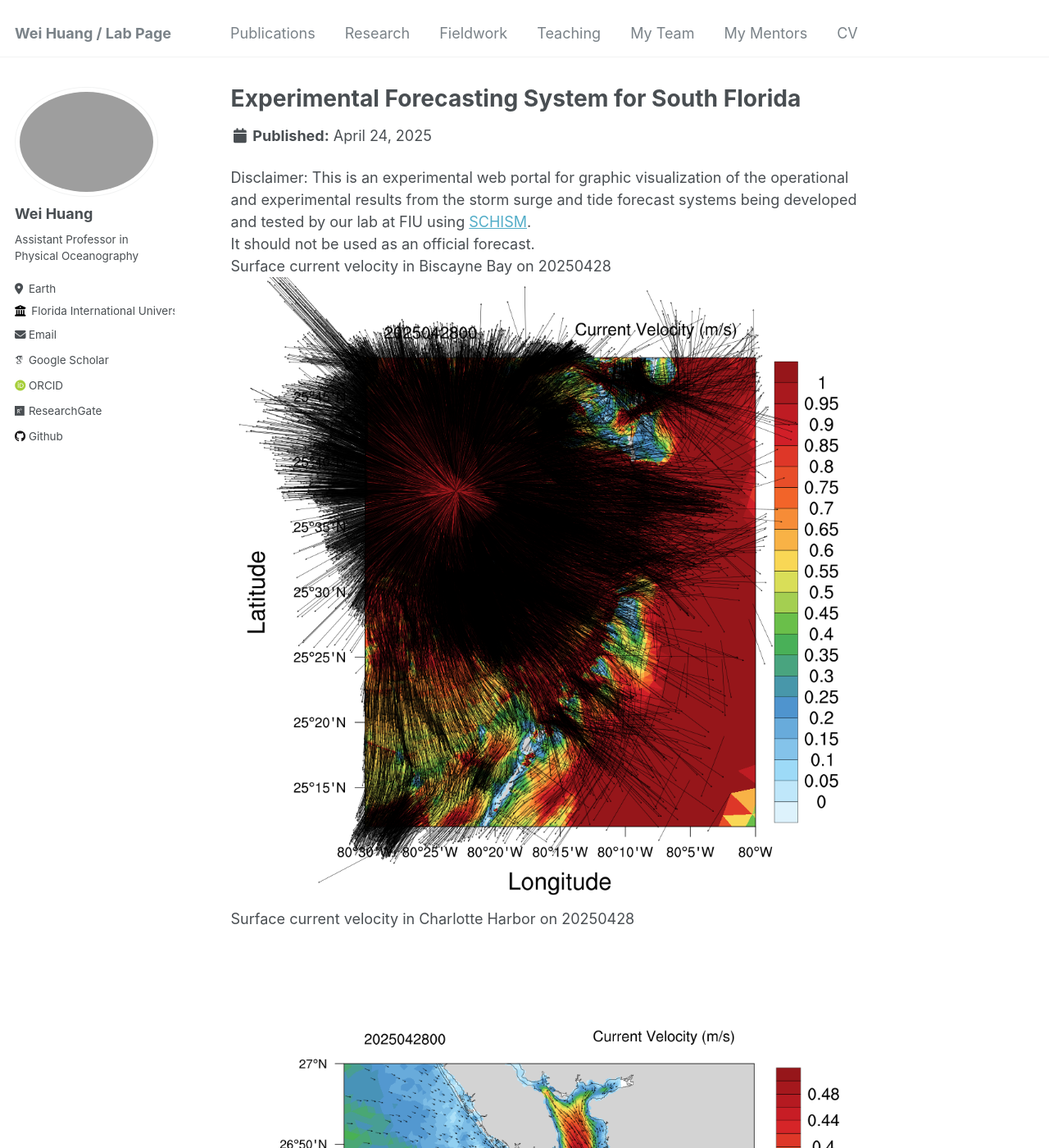
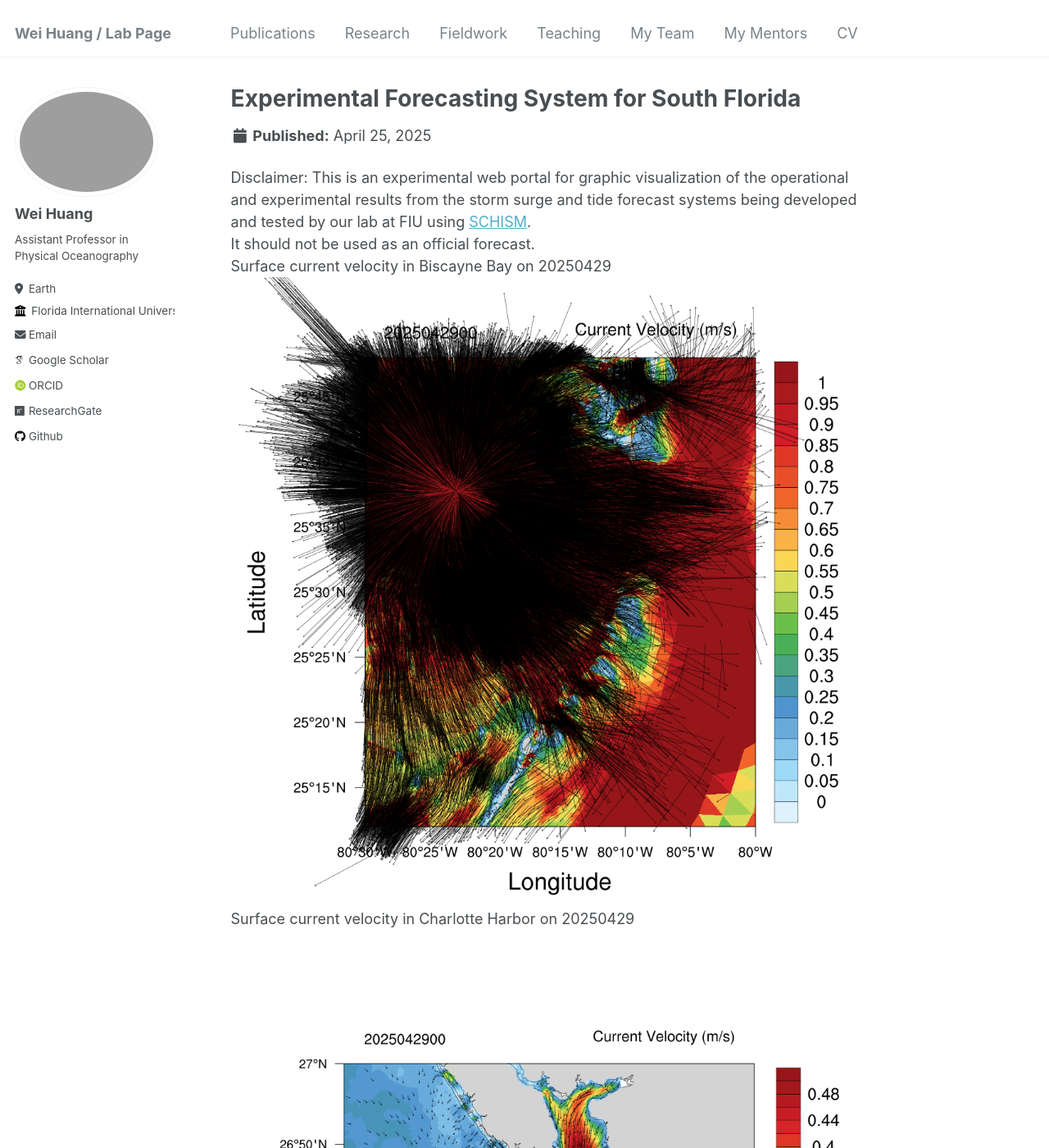
Before and after one commit to huang96169/huang96169.github.io, a Jekyll site: the page built from _research/research-1.md, in a window 1280 px wide and 1400 px high. Shown: the whole window at 82% size. Built offline with Jekyll 4.4.1, drawn with Linux system fonts in a browser that asks for light colours; some web fonts are replaced; some of the changed text lies outside the part shown.

Commit message:
replaced research_uv1.gif research_salt1.gif research_temp1.gif and replaced research_elev2.gif research_uv2.gif research_salt2.gif research_temp2.gif

```diff
--- a/_research/research-1.md
+++ b/_research/research-1.md
@@ -1,7 +1,7 @@
 ---
 title: "Experimental Forecasting System for South Florida"
-short: Surface current velocity of South Florida from 20250424 to 20250428
-date: 2025-04-24
+short: Surface current velocity of South Florida from 20250425 to 20250429
+date: 2025-04-25
 short1: "Disclaimer: This is an experimental web portal for graphic visualization of the operational and experimental results from the storm surge and tide forecast systems being developed and tested by our lab at FIU using [SCHISM](https://ccrm.vims.edu/schismweb/). It should not be used as an official forecast."
 excerpt: "<img src='/images/research_uv1.gif'>"
 collection: research
@@ -10,11 +10,11 @@ collection: research
 Disclaimer:
 This is an experimental web portal for graphic visualization of the operational and experimental results from the storm surge and tide forecast systems being developed and tested by our lab at FIU using [SCHISM](https://ccrm.vims.edu/schismweb/).<br/>
 It should not be used as an official forecast.<br/>
-Surface current velocity in Biscayne Bay on 20250428<br/>
+Surface current velocity in Biscayne Bay on 20250429<br/>
 <img src='/images/research_Bbay.png'>
-Surface current velocity in Charlotte Harbor on 20250428<br/>
+Surface current velocity in Charlotte Harbor on 20250429<br/>
 <img src='/images/research_Cbay.png'>
-Surface current velocity in Tampa Bay on 20250428<br/>
+Surface current velocity in Tampa Bay on 20250429<br/>
 <img src='/images/research_Tbay.png'>
 The map below showns observational stations used for validating the model's results, as well as the horizontal grid. <br/>
 The horizontal grid for SCHISM in simulating Biscayne Bay in South Florida, using flexible resolution resolving levees and canals (1-2 m), watershed rural and urban areas (30m-50m) and coastal ocean (500m-5km).<br/>
```
Also changed, not shown: _research/research-2.md (+6 -6 lines), images/research_Bbay.png, images/research_Cbay.png, images/research_Tbay.png, images/research_maxelev2.gif, 4 other files.
